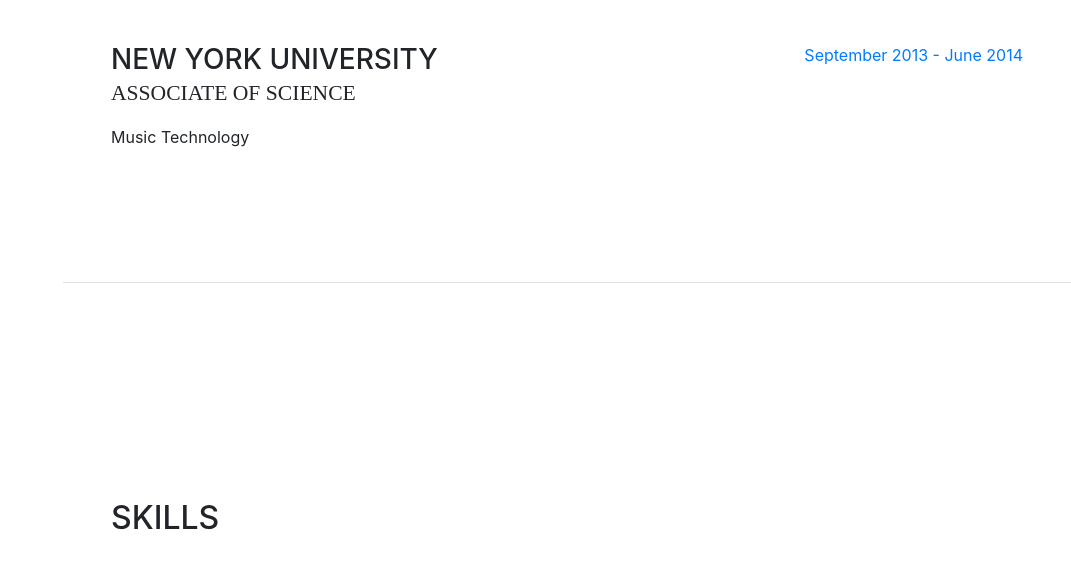
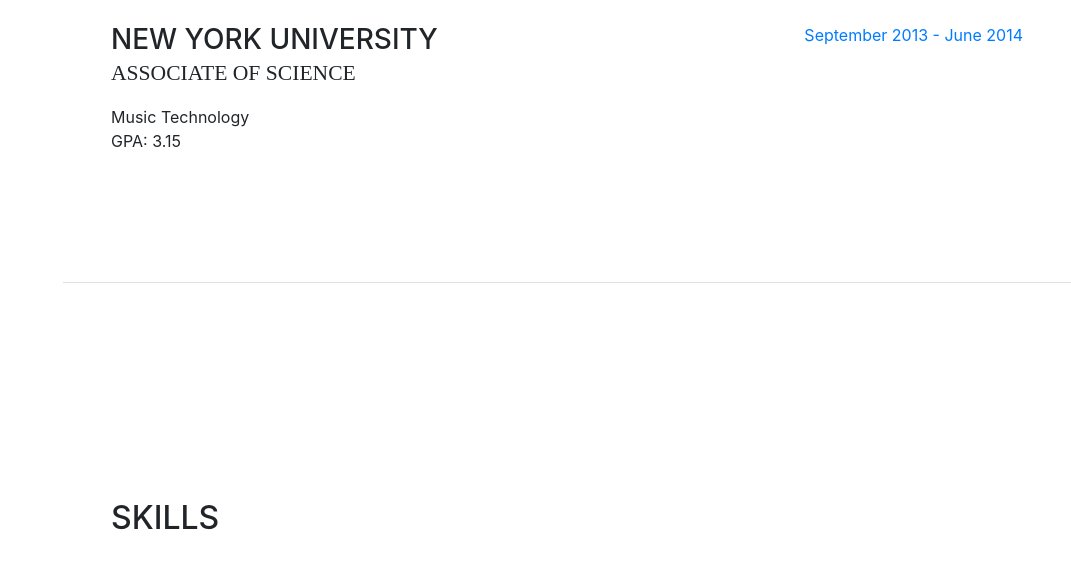
Before and after one commit to ScottDelPrato/scottdelprato.github.io, a website with bundled scripts: page index.html in a window 1280 px wide. Shown: the part 2200-2783 px from the top of the page, without its empty margins (209-1280 px from the left). Built offline with nearby package versions, Linux system fonts and the light colour scheme; a web font is replaced by a local one.

Commit message:
Update index.html
fix nyu gpa

```diff
--- a/index.html
+++ b/index.html
@@ -188,6 +188,7 @@
               <h3 class="mb-0">New York University</h3>
               <div class="subheading mb-3">Associate of Science</div>
               <div>Music Technology</div>
+              <p>GPA: 3.15</p>
             </div>
             <div class="resume-date text-md-right">
               <span class="text-primary">September 2013 - June 2014</span>
```
